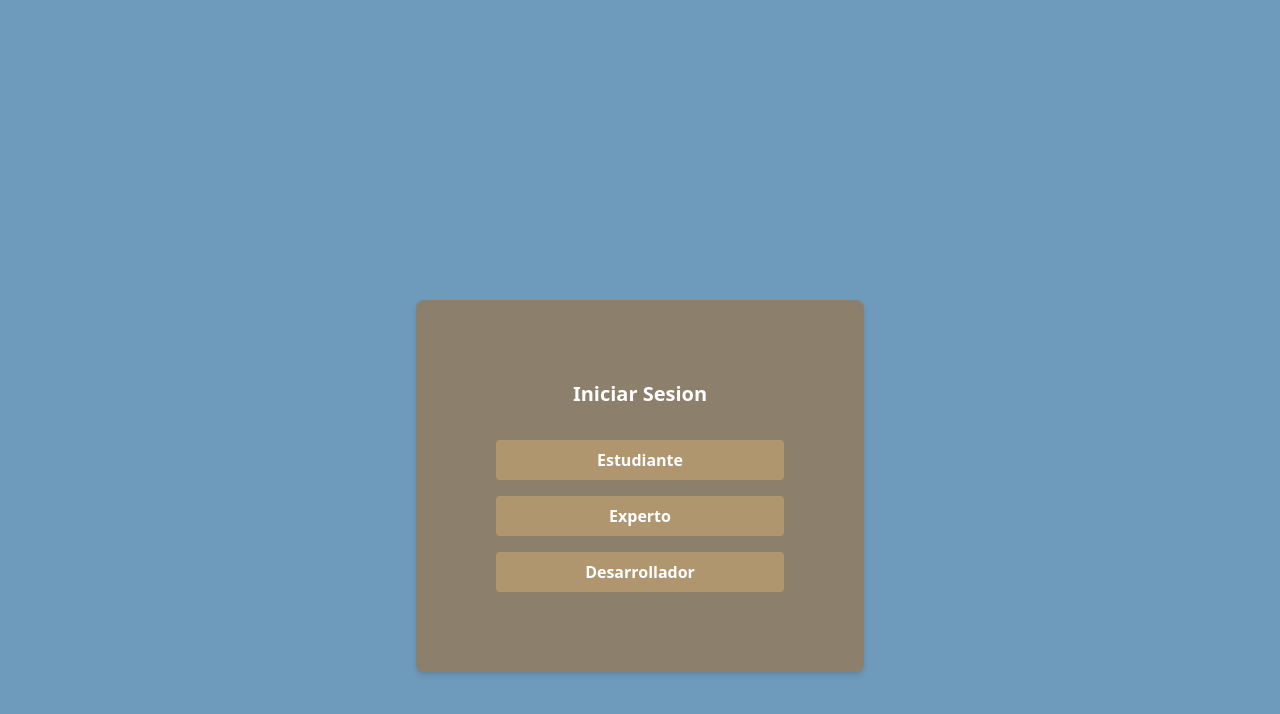
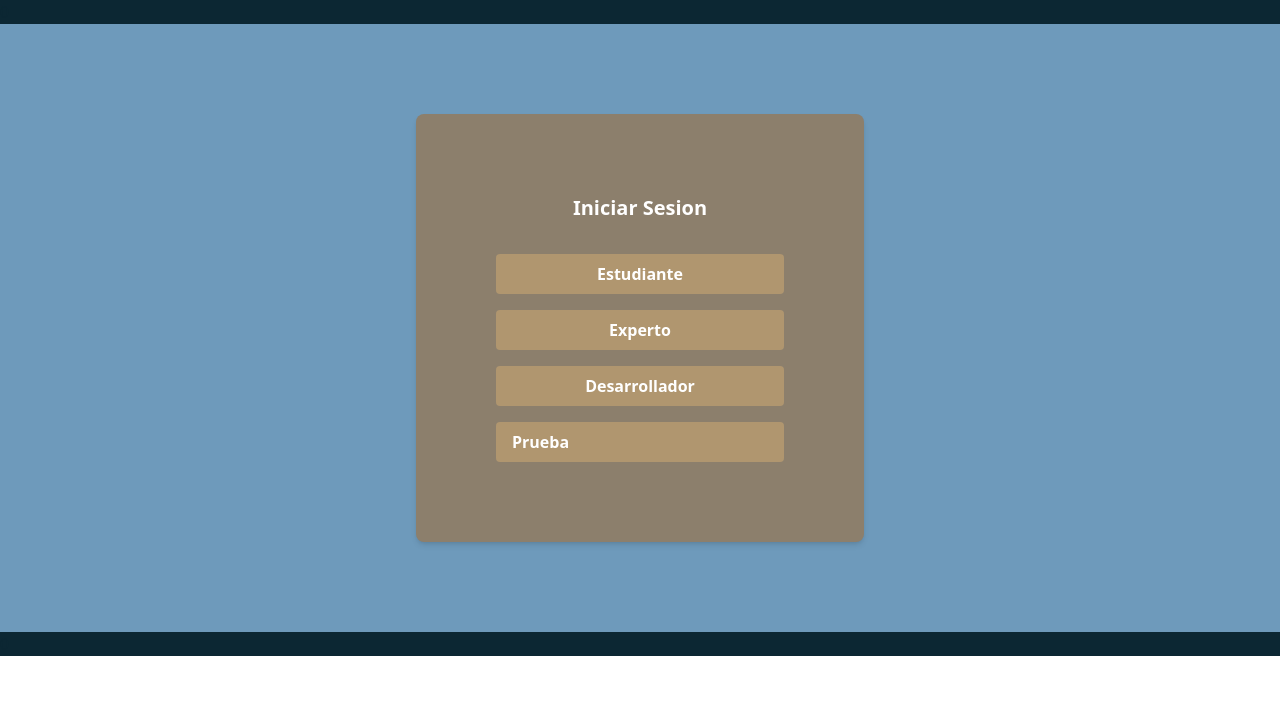
Before and after one commit to JesusJK/Proyecto_Integrador-I, a Vue app: page / in a window 1280 px wide. Shown: the top 714 px of the page. Built offline with nearby package versions, Linux system fonts and the light colour scheme.

Commit message:
enrutador

```diff
--- a/package.json
+++ b/package.json
@@ -9,7 +9,8 @@
     "preview": "vite preview"
   },
   "dependencies": {
-    "vue": "^3.4.21"
+    "vue": "^3.4.21",
+    "vue-router": "^4.3.2"
   },
   "devDependencies": {
     "@vitejs/plugin-vue": "^5.0.4",
--- a/src/App.vue
+++ b/src/App.vue
@@ -1,11 +1,19 @@
-<script setup>
-
+<script>
+import { Otrapagina } from "./components/Formulario.vue";
+export default{
+  methods:{
+    redirectToOtraPagina() {
+      this.$router.push('/otra-pagina');
+    }
+  }
+}
 </script>
 
 <template>
+  <body class="bg-[#6E9ABB]">
+    <div class=" h-max bg-[#0C2733] text-[#0C2733]">0</div>
+    <div class="container mx-auto py-[90px] ">
 
-  <body class="bg-[#6E9ABB]">
-    <div class="container mx-auto py-[300px] ">
       <div class="cuadro max-w-md mx-auto bg-[#8C7F6C] rounded-lg shadow-md overflow-hidden ">
         <div class="px-20 py-20">
           <div class="text-center mb-8">
@@ -16,10 +24,9 @@
           <div class="flex flex-col space-y-4">
 
             <button
-              class="bg-[#B0966F] hover:shadow-2xl text-white font-bold py-2 px-4 rounded focus:outline-none focus:shadow-outline">
+              class="link-button bg-[#B0966F] hover:shadow-2xl text-white font-bold py-2 px-4 rounded focus:outline-none focus:shadow-outline">
               Estudiante
             </button>
-
 
             <button
               class="bg-[#B0966F] hover:shadow-2xl text-white font-bold py-2 px-4 rounded focus:outline-none focus:shadow-outline">
@@ -31,9 +38,16 @@
               Desarrollador
             </button>
 
+            <a
+              @click="redirectToOtraPagina"
+              class="bg-[#B0966F] hover:shadow-2xl text-white font-bold py-2 px-4 rounded focus:outline-none focus:shadow-outline">
+              Prueba
+          </a>
+
           </div>
         </div>
       </div>
     </div>
+    <div class="h-max bg-[#0C2733] text-[#0C2733]">0</div>
   </body>
 </template>
--- a/src/components/Formulario.vue
+++ b/src/components/Formulario.vue
@@ -1,7 +1,10 @@
-<script setup>
+<script>
 
 </script>
 
 <template>
-    <div class="font-mono">Hola mundo</div>
+    <body>
+        <div class="text-left">Hola mundo</div>
+        <div class="text-left">Lorem ipsum dolor sit amet consectetur adipisicing elit. Dolorum nostrum sit voluptatum aperiam vitae nisi animi illum dolore temporibus, tenetur itaque veritatis, ex, distinctio nihil soluta nam voluptates cum non?</div>
+    </body>
 </template>
--- /dev/null
+++ b/src/components/prub.vue
@@ -0,0 +1,3 @@
+<template>
+    <div class="text-center text-orange-600">Hola mundo</div>
+</template>
```
Also changed, not shown: src/main.js (+18 -4 lines), 1 other file (tests, documents, lock files or other folders).
